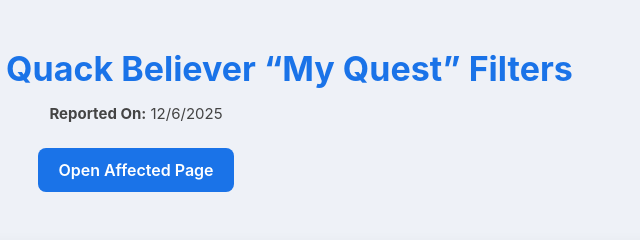
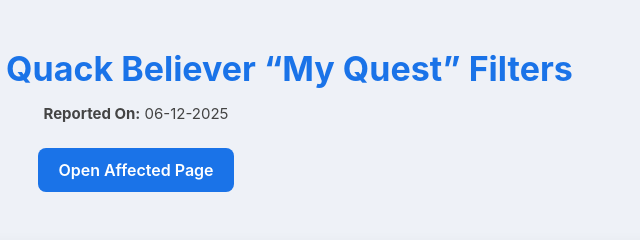
Before and after one commit to sundarAlok/HackQuest-Advocate, a plain HTML site: page index.html in a window 1280 px wide. Shown: the top 240 px of the page, 504-1144 px from the left. Drawn offline with Linux system fonts and the light colour scheme.

Commit message:
Update index.html

```diff
--- a/index.html
+++ b/index.html
@@ -163,7 +163,7 @@
 
     <h1>Bug Report – India Quack Believer “My Quest” Filters</h1>
 
-    <p class="timestamp"><strong>Reported On:</strong> <span id="todayDate"></span></p>
+    <p class="timestamp"><strong>Reported On:</strong> 06-12-2025 </span></p>
 
     <center>
         <a href="https://www.hackquest.io/my-community/HackQuest/India-Quack-Believers" class="page-link" target="_blank">
@@ -263,9 +263,6 @@
         document.getElementById("imgOverlay").style.display = "none";
     }
 
-    // Auto Timestamp (Today)
-    const today = new Date();
-    document.getElementById("todayDate").innerText = today.toLocaleDateString();
 </script>
 
 </body>
```
